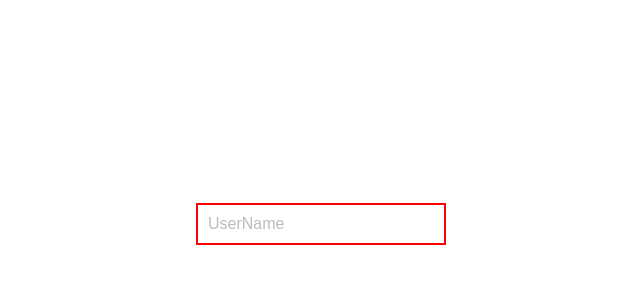
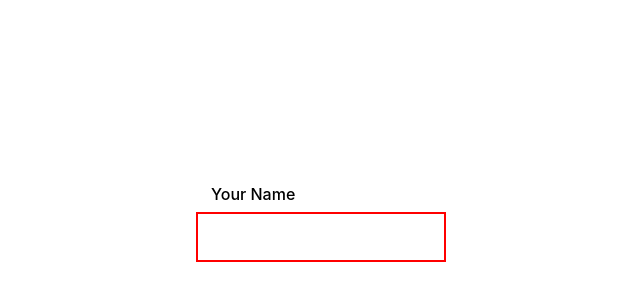
Before and after one commit to kiz0r/newsletter-evidence, a React (Create React App) app: page / in a window 1280 px wide. Shown: the part 176-476 px from the top of the page, without its empty margins (319-959 px from the left). Built offline with nearby package versions, Linux system fonts and the light colour scheme.

Commit message:
create additive styles using sass mixin

```diff
--- /dev/null
+++ b/src/common/styles/NewsletterEvidence.module.sass
@@ -0,0 +1,31 @@
+@mixin flex-container($jc:center, $ai:center, $fd:column)
+  display: flex
+  justify-content: $jc
+  align-items: $ai
+  flex-direction: $fd
+
+.evidence
+  @include flex-container
+  min-width: 400px
+  width: 100%
+  max-width: 600px
+
+
+.userNameInput
+  padding: 14px
+  font-size: 16px
+  outline: none
+  width: 250px
+  transition: 0.7s all ease-in-out
+  &.inputValid
+    border: 2px solid green
+  &.inputInvalid
+    border: 2px solid red
+
+.formLabel
+  @include flex-container($ai:flex-start)
+  gap: 10px
+  &>span
+    font-size: 16px
+    font-weight: 500
+    margin-left:  15px
--- a/src/components/NewsletterEvidence/index.jsx
+++ b/src/components/NewsletterEvidence/index.jsx
@@ -1,7 +1,14 @@
 import UserNameInput from './../UserNameInput';
 
+import styles from './../../common/styles/NewsletterEvidence.module.sass';
+const { evidence } = styles;
+
 const NewsletterEvidence = () => {
-  return <UserNameInput />;
+  return (
+    <div className={evidence}>
+      <UserNameInput />
+    </div>
+  );
 };
 
 export default NewsletterEvidence;
--- a/src/components/UserNameInput/UserNameInput.module.sass
+++ /dev/null
@@ -1,13 +0,0 @@
-.userNameInput
-  padding: 10px
-  font-size: 16px
-  outline: none
-  width: 250px
-  transition: 0.7s all ease-in-out
-  &::placeholder
-    font-size: 16px
-    color: #bcbcbc
-  &.inputValid
-    border: 2px solid green
-  &.inputInvalid
-    border: 2px solid red
--- a/src/components/UserNameInput/index.jsx
+++ b/src/components/UserNameInput/index.jsx
@@ -1,8 +1,8 @@
 import { useState, useEffect } from 'react';
 import classNames from 'classnames';
 
-import styles from './UserNameInput.module.sass';
-const { userNameInput, inputValid, inputInvalid } = styles;
+import styles from './../../common/styles/NewsletterEvidence.module.sass';
+const { userNameInput, inputValid, inputInvalid, formLabel } = styles;
 
 const USERNAME_REG_EXP =
   /^[A-Z][a-z]{1,19}(-[A-Z][a-z]{1,19})?\s[A-Z][a-z]{1,19}(-[A-Z][a-z]{1,19})?$/;
@@ -25,15 +25,17 @@ const UserNameInput = () => {
   );
 
   return (
+    <label htmlFor="" className={formLabel}>
+      <span>Your Name </span>
       <input
         className={inputClassname}
         type="text"
         value={value}
         onChange={({ target: { value } }) => setValue(value)}
-      placeholder="UserName"
         autoFocus
         required
       />
+    </label>
   );
 };
 
```
Lines whose indentation alone changed are shown as unchanged.
